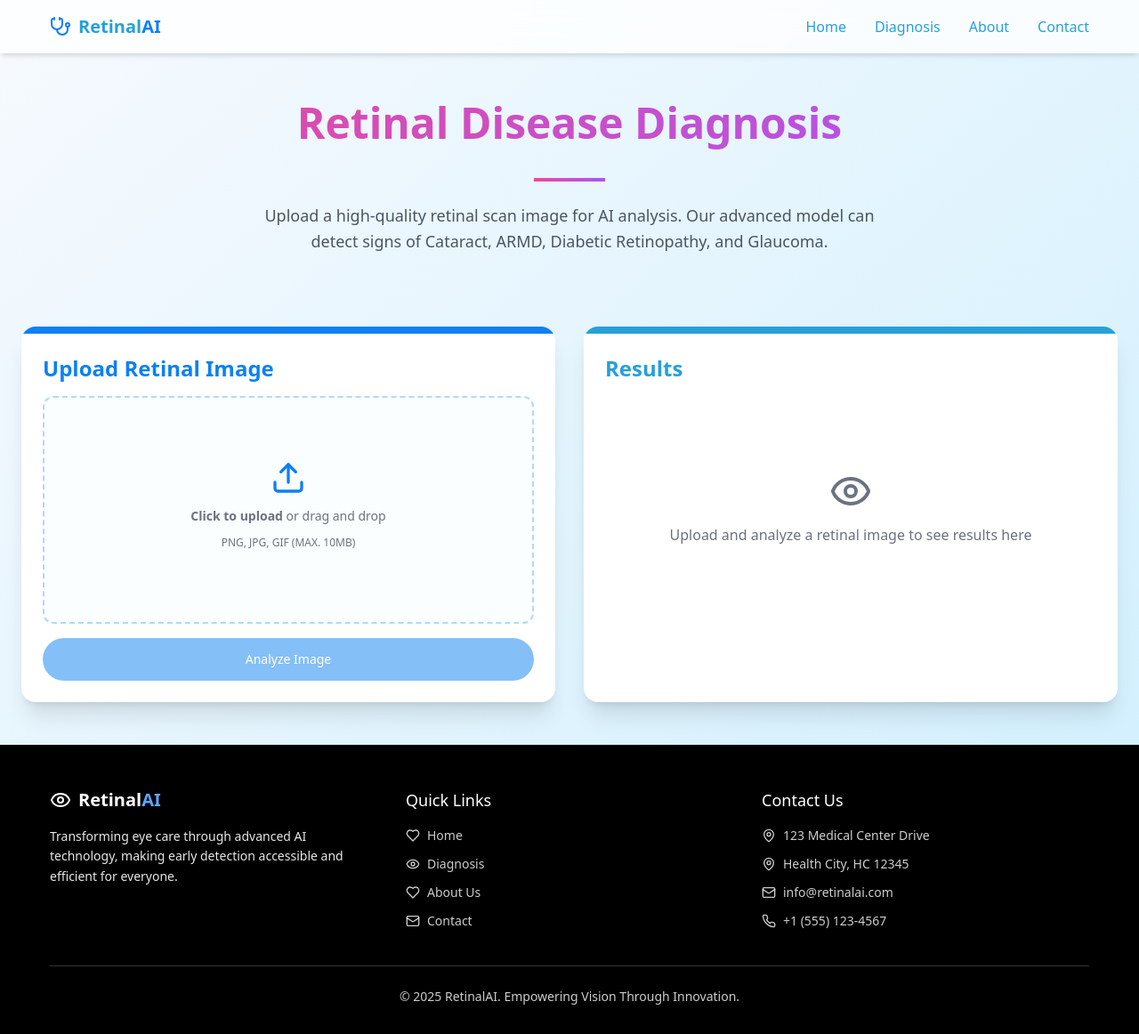
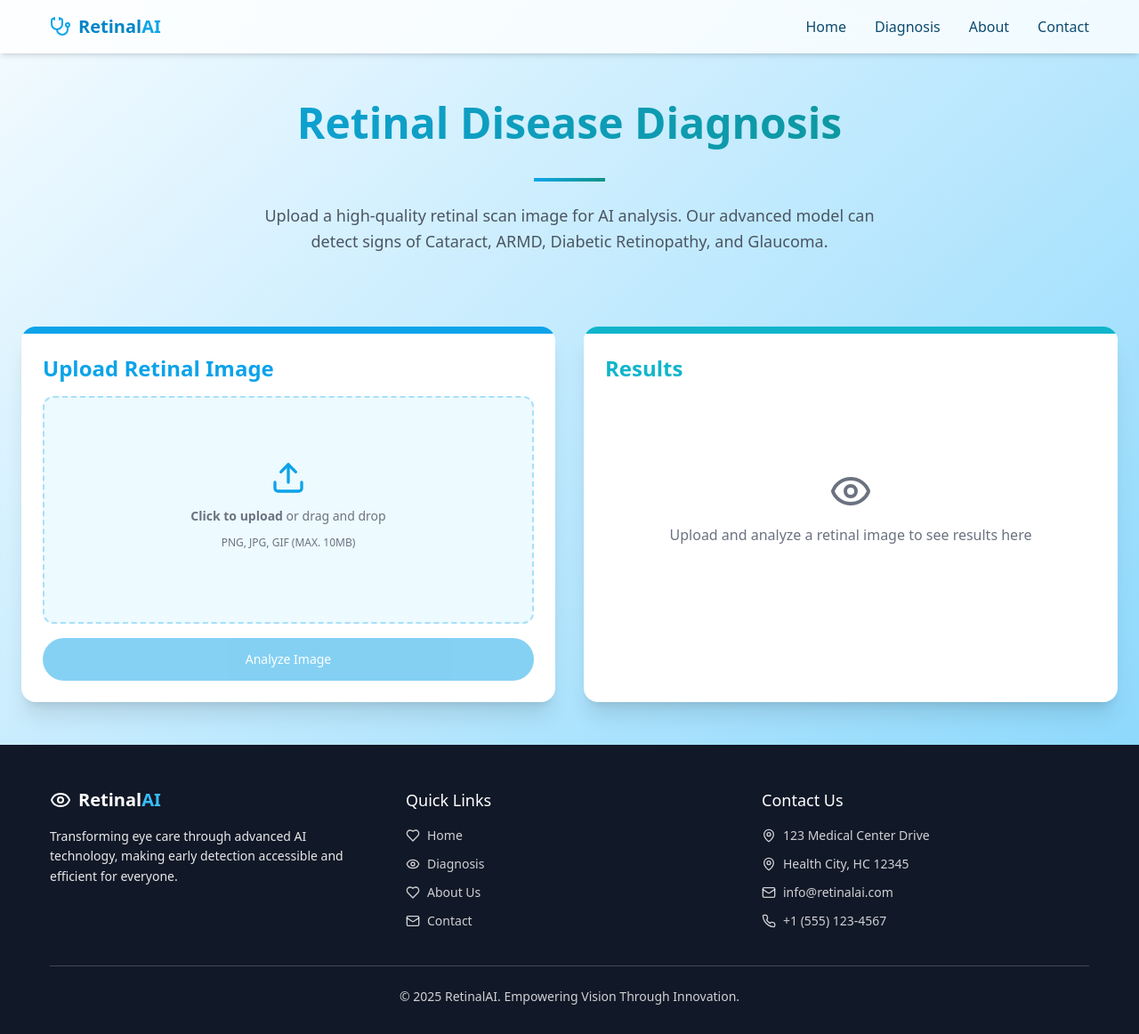
Before and after one commit to neeraj12341/retinal-ai, a React (Vite) app: page /diagnosis in a window 1280 px wide. Shown: the whole page at 89% size. Built offline with nearby package versions, Linux system fonts and the light colour scheme.

Commit message:
Refactor: Enhance color scheme and UI
Updated the color palette to incorporate blue and teal shades for a more vibrant and user-friendly interface.

```diff
--- a/src/components/Footer.tsx
+++ b/src/components/Footer.tsx
@@ -4,14 +4,14 @@ import { Eye, Heart, Mail, Phone, MapPin } from "lucide-react";
 
 const Footer = () => {
   return (
-    <footer className="bg-black text-white pt-12 pb-8 px-6">
+    <footer className="bg-gray-900 text-white pt-12 pb-8 px-6">
       <div className="container mx-auto">
         <div className="grid grid-cols-1 md:grid-cols-3 gap-8">
           <div className="col-span-1">
             <Link to="/" className="flex items-center space-x-2">
               <Eye className="h-6 w-6 text-white" />
               <span className="text-xl font-bold text-white">
-                Retinal<span className="text-blue-400">AI</span>
+                Retinal<span className="text-eye-accent">AI</span>
               </span>
             </Link>
             <p className="mt-4 text-white/90 text-sm leading-relaxed">
@@ -23,25 +23,25 @@ const Footer = () => {
             <h3 className="font-medium text-lg mb-4">Quick Links</h3>
             <ul className="space-y-3">
               <li>
-                <Link to="/" className="text-white/80 hover:text-white transition-colors text-sm flex items-center gap-2">
+                <Link to="/" className="text-white/80 hover:text-eye-accent transition-colors text-sm flex items-center gap-2">
                   <Heart className="h-4 w-4" />
                   Home
                 </Link>
               </li>
               <li>
-                <Link to="/diagnosis" className="text-white/80 hover:text-white transition-colors text-sm flex items-center gap-2">
+                <Link to="/diagnosis" className="text-white/80 hover:text-eye-accent transition-colors text-sm flex items-center gap-2">
                   <Eye className="h-4 w-4" />
                   Diagnosis
                 </Link>
               </li>
               <li>
-                <Link to="/about" className="text-white/80 hover:text-white transition-colors text-sm flex items-center gap-2">
+                <Link to="/about" className="text-white/80 hover:text-eye-accent transition-colors text-sm flex items-center gap-2">
                   <Heart className="h-4 w-4" />
                   About Us
                 </Link>
               </li>
               <li>
-                <Link to="/contact" className="text-white/80 hover:text-white transition-colors text-sm flex items-center gap-2">
+                <Link to="/contact" className="text-white/80 hover:text-eye-accent transition-colors text-sm flex items-center gap-2">
                   <Mail className="h-4 w-4" />
                   Contact
                 </Link>
--- a/src/components/Layout.tsx
+++ b/src/components/Layout.tsx
@@ -16,7 +16,7 @@ const Layout = ({ children }: LayoutProps) => {
   }, [location.pathname]);
 
   return (
-    <div className="flex flex-col min-h-screen bg-gradient-to-br from-background to-accent">
+    <div className="flex flex-col min-h-screen bg-gradient-to-br from-background to-eye-light">
       <NavBar />
       <main className="flex-grow" key={location.pathname}>
         {children}
--- a/src/components/NavBar.tsx
+++ b/src/components/NavBar.tsx
@@ -11,31 +11,31 @@ const NavBar = () => {
     <nav className="bg-white/80 backdrop-blur-md shadow-md py-4 px-6 sticky top-0 z-50">
       <div className="container mx-auto flex justify-between items-center">
         <Link to="/" className="flex items-center space-x-2">
-          <Stethoscope className="h-6 w-6 text-primary" />
-          <span className="text-xl font-bold text-secondary">
-            Retinal<span className="text-primary">AI</span>
+          <Stethoscope className="h-6 w-6 text-eye-primary" />
+          <span className="text-xl font-bold text-eye-secondary">
+            Retinal<span className="text-eye-primary">AI</span>
           </span>
         </Link>
 
         {/* Desktop Navigation */}
         <div className="hidden md:flex space-x-8 items-center">
-          <Link to="/" className="text-secondary hover:text-primary font-medium transition-colors">
+          <Link to="/" className="text-eye-dark hover:text-eye-primary font-medium transition-colors">
             Home
           </Link>
-          <Link to="/diagnosis" className="text-secondary hover:text-primary font-medium transition-colors">
+          <Link to="/diagnosis" className="text-eye-dark hover:text-eye-primary font-medium transition-colors">
             Diagnosis
           </Link>
-          <Link to="/about" className="text-secondary hover:text-primary font-medium transition-colors">
+          <Link to="/about" className="text-eye-dark hover:text-eye-primary font-medium transition-colors">
             About
           </Link>
-          <Link to="/contact" className="text-secondary hover:text-primary font-medium transition-colors">
+          <Link to="/contact" className="text-eye-dark hover:text-eye-primary font-medium transition-colors">
             Contact
           </Link>
         </div>
 
         {/* Mobile Menu Button */}
         <button
-          className="md:hidden text-secondary focus:outline-none"
+          className="md:hidden text-eye-secondary focus:outline-none"
           onClick={() => setIsMobileMenuOpen(!isMobileMenuOpen)}
         >
           <svg
@@ -62,28 +62,28 @@ const NavBar = () => {
           <div className="flex flex-col space-y-4">
             <Link
               to="/"
-              className="text-secondary hover:text-primary font-medium transition-colors px-3 py-2"
+              className="text-eye-dark hover:text-eye-primary font-medium transition-colors px-3 py-2"
               onClick={() => setIsMobileMenuOpen(false)}
             >
               Home
             </Link>
             <Link
               to="/diagnosis"
-              className="text-secondary hover:text-primary font-medium transition-colors px-3 py-2"
+              className="text-eye-dark hover:text-eye-primary font-medium transition-colors px-3 py-2"
               onClick={() => setIsMobileMenuOpen(false)}
             >
               Diagnosis
             </Link>
             <Link
               to="/about"
-              className="text-secondary hover:text-primary font-medium transition-colors px-3 py-2"
+              className="text-eye-dark hover:text-eye-primary font-medium transition-colors px-3 py-2"
               onClick={() => setIsMobileMenuOpen(false)}
             >
               About
             </Link>
             <Link
               to="/contact"
-              className="text-secondary hover:text-primary font-medium transition-colors px-3 py-2"
+              className="text-eye-dark hover:text-eye-primary font-medium transition-colors px-3 py-2"
               onClick={() => setIsMobileMenuOpen(false)}
             >
               Contact
--- a/src/index.css
+++ b/src/index.css
@@ -5,33 +5,33 @@
 
 @layer base {
   :root {
-    --background: 210 70% 98%;
-    --foreground: 214 71.4% 18.1%;
+    --background: 202 100% 98%;
+    --foreground: 214 80% 18%;
 
     --card: 0 0% 100%;
-    --card-foreground: 214 71.4% 18.1%;
+    --card-foreground: 214 80% 18%;
 
     --popover: 0 0% 100%;
-    --popover-foreground: 214 71.4% 18.1%;
+    --popover-foreground: 214 80% 18%;
 
-    --primary: 210 90% 50%;
-    --primary-foreground: 210 40% 98%;
+    --primary: 199 90% 48%;  /* Azure Blue */
+    --primary-foreground: 202 100% 98%;
 
-    --secondary: 199 70% 50%;
-    --secondary-foreground: 210 40% 98%;
+    --secondary: 187 85% 43%;  /* Turquoise Blue */
+    --secondary-foreground: 202 100% 98%;
 
     --muted: 210 14% 96%;
-    --muted-foreground: 210 8.9% 46.1%;
+    --muted-foreground: 214 10% 50%;
 
-    --accent: 199 95% 90%;
-    --accent-foreground: 199 70% 40%;
+    --accent: 195 95% 65%;  /* Sky Blue */
+    --accent-foreground: 214 80% 35%;
 
-    --destructive: 350 84.2% 60.2%;
-    --destructive-foreground: 210 40% 98%;
+    --destructive: 350 84% 60%;
+    --destructive-foreground: 202 100% 98%;
 
-    --border: 210 13% 91%;
-    --input: 210 13% 91%;
-    --ring: 210 90% 50%;
+    --border: 214 15% 90%;
+    --input: 214 15% 90%;
+    --ring: 199 90% 48%;
 
     --radius: 1rem;
   }
@@ -58,21 +58,21 @@
   }
 }
 
-/* New vibrant gradient backgrounds - changed from pink to blue shades */
+/* Vibrant blue gradient backgrounds */
 .hero-gradient {
-  background-image: linear-gradient(135deg, #33C3F0 0%, #D3E4FD 99%, #D3E4FD 100%);
+  background-image: linear-gradient(135deg, #0EA5E9 0%, #7DD3FC 99%, #BAE6FD 100%);
 }
 
 .purple-gradient {
-  background-image: linear-gradient(135deg, #1EAEDB 0%, #33C3F0 100%);
+  background-image: linear-gradient(135deg, #0284C7 0%, #38BDF8 100%);
 }
 
 .green-gradient {
-  background-image: linear-gradient(135deg, #84FAB0 0%, #8FD3F4 100%);
+  background-image: linear-gradient(135deg, #0D9488 0%, #5EEAD4 100%);
 }
 
 .orange-gradient {
-  background-image: linear-gradient(135deg, #D3E4FD 0%, #8FD3F4 100%);
+  background-image: linear-gradient(135deg, #7DD3FC 0%, #0EA5E9 100%);
 }
 
 /* Page transitions */
--- a/src/pages/Diagnosis.tsx
+++ b/src/pages/Diagnosis.tsx
@@ -1,3 +1,4 @@
+
 import React, { useState } from "react";
 import { toast } from "sonner";
 import UploadSection from "@/components/diagnosis/UploadSection";
@@ -72,10 +73,10 @@ const Diagnosis = () => {
   return (
     <div className="container mx-auto py-12 px-6">
       <div className="text-center mb-16 space-y-6">
-        <h1 className="text-5xl font-bold mb-8 text-transparent bg-clip-text bg-gradient-to-r from-pink-500 to-purple-500 leading-tight px-4">
+        <h1 className="text-5xl font-bold mb-8 text-transparent bg-clip-text bg-gradient-to-r from-eye-primary to-eye-teal leading-tight px-4">
           Retinal Disease Diagnosis
         </h1>
-        <div className="h-1 w-20 bg-gradient-to-r from-pink-500 to-purple-500 mx-auto mb-8"></div>
+        <div className="h-1 w-20 bg-gradient-to-r from-eye-primary to-eye-teal mx-auto mb-8"></div>
         <p className="text-gray-600 max-w-3xl mx-auto text-lg leading-relaxed pb-4 px-6">
           Upload a high-quality retinal scan image for AI analysis. Our advanced model can
           detect signs of Cataract, ARMD, Diabetic Retinopathy, and Glaucoma.
--- a/src/utils/diagnosisConstants.ts
+++ b/src/utils/diagnosisConstants.ts
@@ -33,11 +33,11 @@ export const healthTips = {
 };
 
 export const COLOR_MAP = {
-  ARMD: "#0EA5E9",  // Ocean blue
-  Cataract: "#1EAEDB",  // Bright blue
-  "Diabetic Retinopathy": "#0C4A6E",  // Deep blue
-  Glaucoma: "#33C3F0",  // Sky blue
-  Normal: "#D3E4FD"  // Soft blue
+  ARMD: "#0284C7",      // Azure Blue
+  Cataract: "#38BDF8",  // Sky Blue
+  "Diabetic Retinopathy": "#0C4A6E",  // Deep Blue
+  Glaucoma: "#0EA5E9",  // Dodger Blue
+  Normal: "#7DD3FC"     // Light Blue
 };
 
 export const mockPrediction = async (file: File): Promise<any> => {
--- a/tailwind.config.ts
+++ b/tailwind.config.ts
@@ -65,11 +65,13 @@ export default {
 				},
 				// Using direct color values for better visualization of vibrant gradients
 				eye: {
-					primary: '#1EAEDB', // Changed from purple to bright blue
-					secondary: '#0EA5E9', // Changed to ocean blue
-					accent: '#33C3F0', // Changed to sky blue
-					light: '#D3E4FD', // Changed to soft blue
-					dark: '#0C4A6E' // Changed to deep blue
+					primary: '#0EA5E9',   // Dodger Blue
+					secondary: '#0284C7', // Azure Blue
+					accent: '#38BDF8',    // Sky Blue
+					light: '#7DD3FC',     // Light Blue
+					dark: '#0C4A6E',      // Deep Blue
+					teal: '#0D9488',      // Teal
+					aqua: '#5EEAD4'       // Aqua
 				}
 			},
 			borderRadius: {
```
Also changed, not shown: src/pages/Home.tsx (line endings or trailing spaces).
